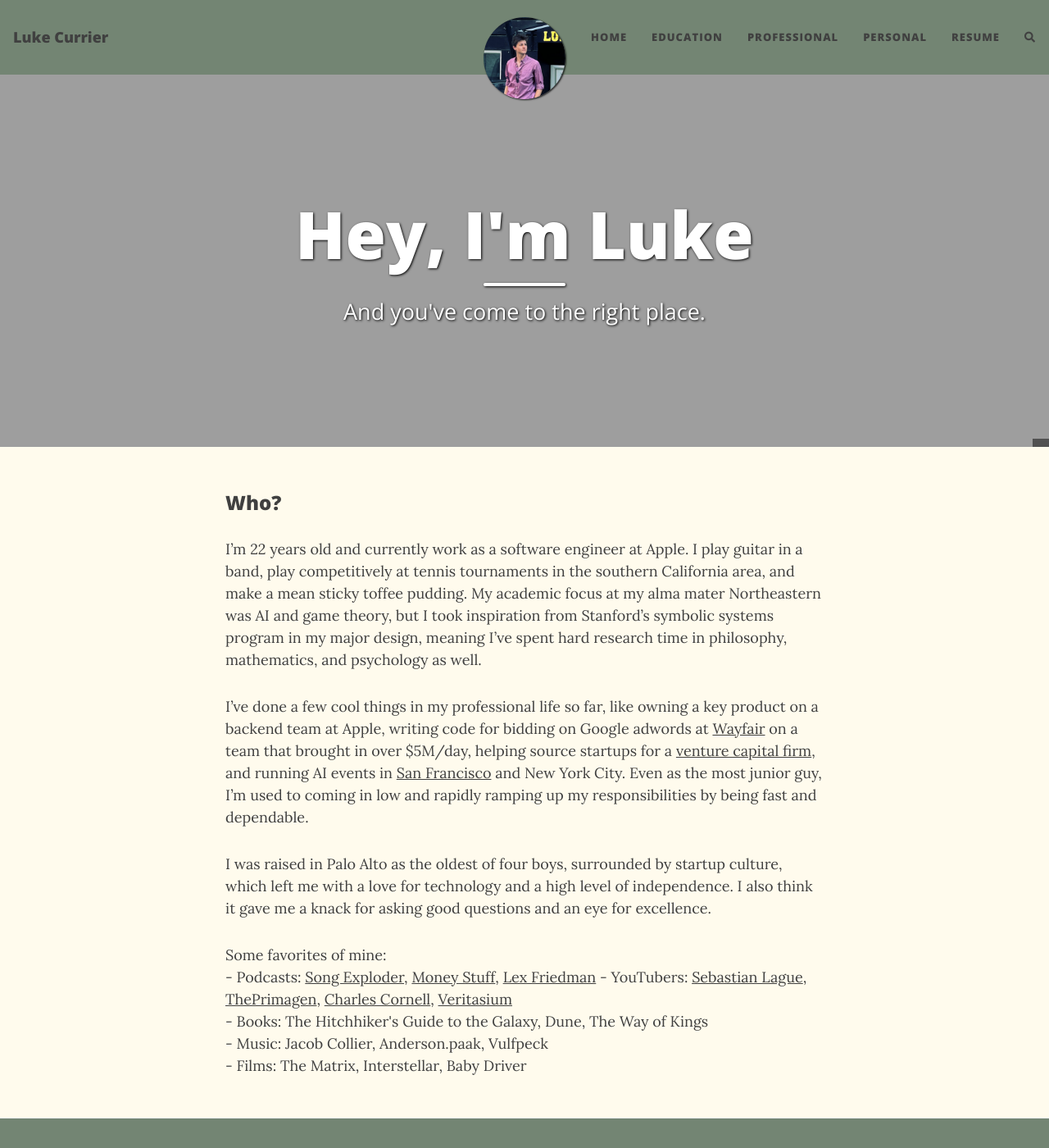
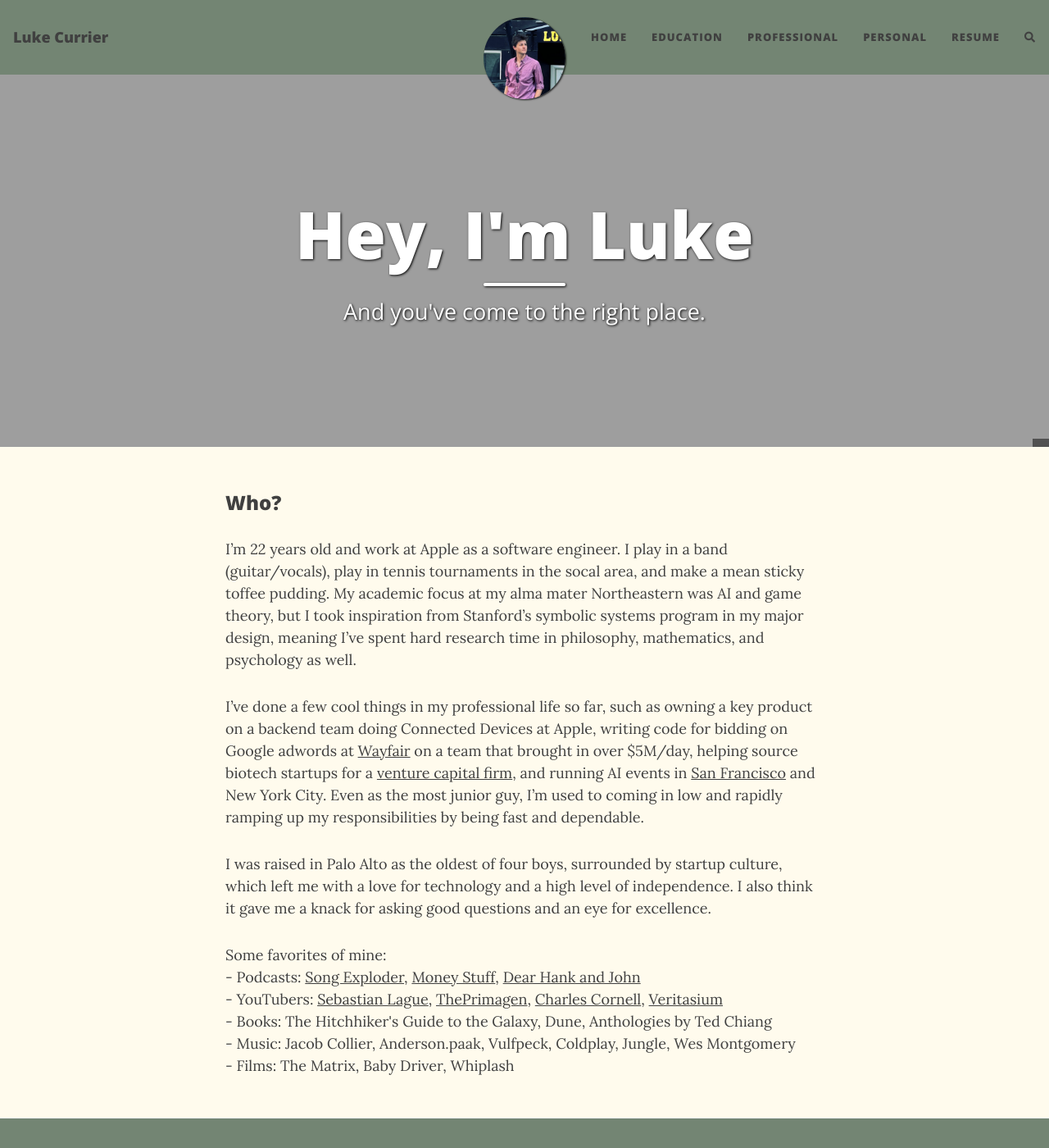
Before and after one commit to lukecurrier/lukecurrier.github.io, a Jekyll site: the page built from index.md, in a window 1280 px wide and 1400 px high. Shown: the whole window at 82% size. Built offline with Jekyll 4.4.1, drawn with Linux system fonts in a browser that asks for light colours; nearby versions of some CDN libraries; comment, search, counter and statistics services are not loaded.

Commit message:
jazz, apple

```diff
--- a/index.md
+++ b/index.md
@@ -8,17 +8,17 @@ cover-img:
 ---
 ### Who?
 
-I’m 22 years old and currently work as a software engineer at Apple. I play guitar in a band, play competitively at tennis tournaments in the southern California area, and make a mean sticky toffee pudding. My academic focus at my alma mater Northeastern was AI and game theory, but I took inspiration from Stanford's symbolic systems program in my major design, meaning I've spent hard research time in philosophy, mathematics, and psychology as well.
+I’m 22 years old and work at Apple as a software engineer. I play in a band (guitar/vocals), play in tennis tournaments in the socal area, and make a mean sticky toffee pudding. My academic focus at my alma mater Northeastern was AI and game theory, but I took inspiration from Stanford's symbolic systems program in my major design, meaning I've spent hard research time in philosophy, mathematics, and psychology as well.
 
-I’ve done a few cool things in my professional life so far, like owning a key product on a backend team at Apple, writing code for bidding on Google adwords at <a href="/pages/wayfair">Wayfair</a> on a team that brought in over $5M/day, helping source startups for a <a href="/pages/boom">venture capital firm</a>, and running AI events in <a href="/pages/ollms">San Francisco</a> and New York City. Even as the most junior guy, I'm used to coming in low and rapidly ramping up my responsibilities by being fast and dependable.
+I’ve done a few cool things in my professional life so far, such as owning a key product on a backend team doing Connected Devices at Apple, writing code for bidding on Google adwords at <a href="/pages/wayfair">Wayfair</a> on a team that brought in over $5M/day, helping source biotech startups for a <a href="/pages/boom">venture capital firm</a>, and running AI events in <a href="/pages/ollms">San Francisco</a> and New York City. Even as the most junior guy, I'm used to coming in low and rapidly ramping up my responsibilities by being fast and dependable.
 
 I was raised in Palo Alto as the oldest of four boys, surrounded by startup culture, which left me with a love for technology and a high level of independence. I also think it gave me a knack for asking good questions and an eye for excellence.
 
 <div class="favorite-list">
   <span>Some favorites of mine:</span><br>
-  <span>- Podcasts: <a href="https://open.spotify.com/show/10lMwCjvzLCLwth2AW6cLG?si=a00b3722090a4486" target=_blank>Song Exploder</a>, <a href="https://open.spotify.com/show/11yAA5VXm0IJeZoKL4Fqah?si=2ac3b43752b84d2c" target=_blank>Money Stuff</a>, <a href="https://open.spotify.com/show/2MAi0BvDc6GTFvKFPXnkCL?si=77d2683a543a4744" target=_blank>Lex Friedman</a></span>
+  <span>- Podcasts: <a href="https://open.spotify.com/show/10lMwCjvzLCLwth2AW6cLG?si=a00b3722090a4486" target=_blank>Song Exploder</a>, <a href="https://open.spotify.com/show/11yAA5VXm0IJeZoKL4Fqah?si=2ac3b43752b84d2c" target=_blank>Money Stuff</a>, <a href="https://open.spotify.com/show/6e4HNBdPvjDOHKVf82oMEk?si=a61aa06721564d05" target=_blank>Dear Hank and John</a></span><br>
   <span>- YouTubers: <a href="https://www.youtube.com/c/SebastianLague" target=_blank>Sebastian Lague</a>, <a href="https://www.youtube.com/c/theprimeagen" target=_blank>ThePrimagen</a>, <a href="https://www.youtube.com/@CharlesCornellStudios" target=_blank>Charles Cornell</a>, <a href="https://www.youtube.com/@veritasium" target=_blank>Veritasium</a></span><br>
-  <span>- Books: The Hitchhiker's Guide to the Galaxy, Dune, The Way of Kings</span><br>
-  <span>- Music: Jacob Collier, Anderson.paak, Vulfpeck</span><br>
-  <span>- Films: The Matrix, Interstellar, Baby Driver</span>
+  <span>- Books: The Hitchhiker's Guide to the Galaxy, Dune, Anthologies by Ted Chiang</span><br>
+  <span>- Music: Jacob Collier, Anderson.paak, Vulfpeck, Coldplay, Jungle, Wes Montgomery</span><br>
+  <span>- Films: The Matrix, Baby Driver, Whiplash</span>
 </div>
```
Also changed, not shown: pages/apple.md (added, +7 -0 lines), professional.md (+12 -0 lines), storage.md (+2 -0 lines), 3 other files.
